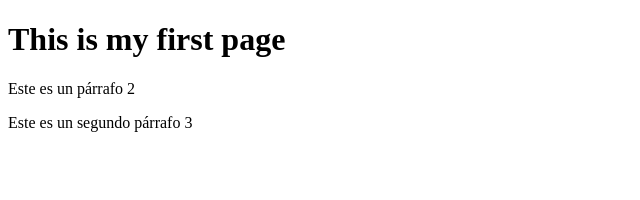
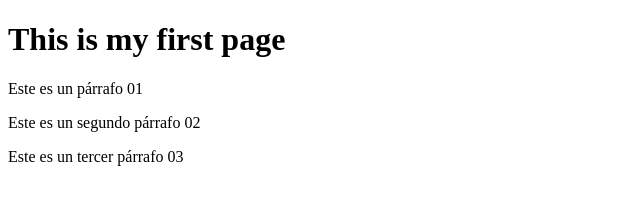
Before and after one commit to otello1971/github, a website: page index.html in a window 1280 px wide. Shown: the whole page, without its empty margins (0-640 px from the left). Drawn offline with Linux system fonts and the light colour scheme.

Commit message:
fourth commit

```diff
--- a/index.html
+++ b/index.html
@@ -5,8 +5,9 @@
 
 <body>
     <h1>This is my first page</h1>
-    <p>Este es un párrafo 2</p>
-    <p>Este es un segundo  párrafo 3</p>
+    <p>Este es un párrafo 01</p>
+    <p>Este es un segundo  párrafo 02</p>
+    <p>Este es un tercer párrafo 03</p>
 </body>
 
 </html>
```
Also changed, not shown: package.json (added, +16 -0 lines), 1 other file.
